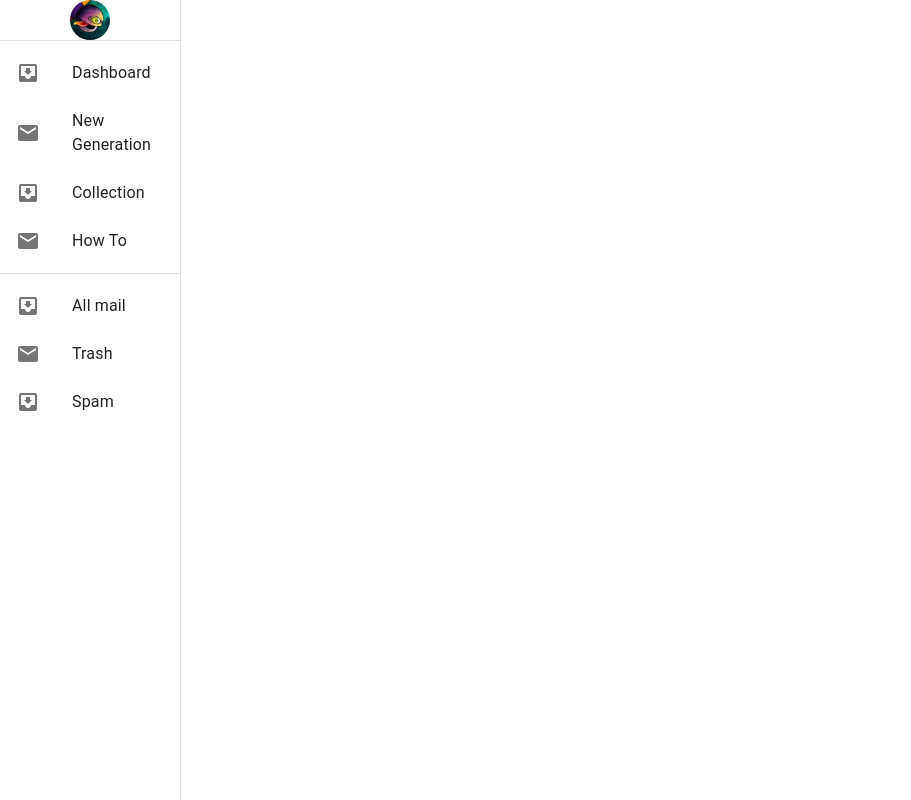
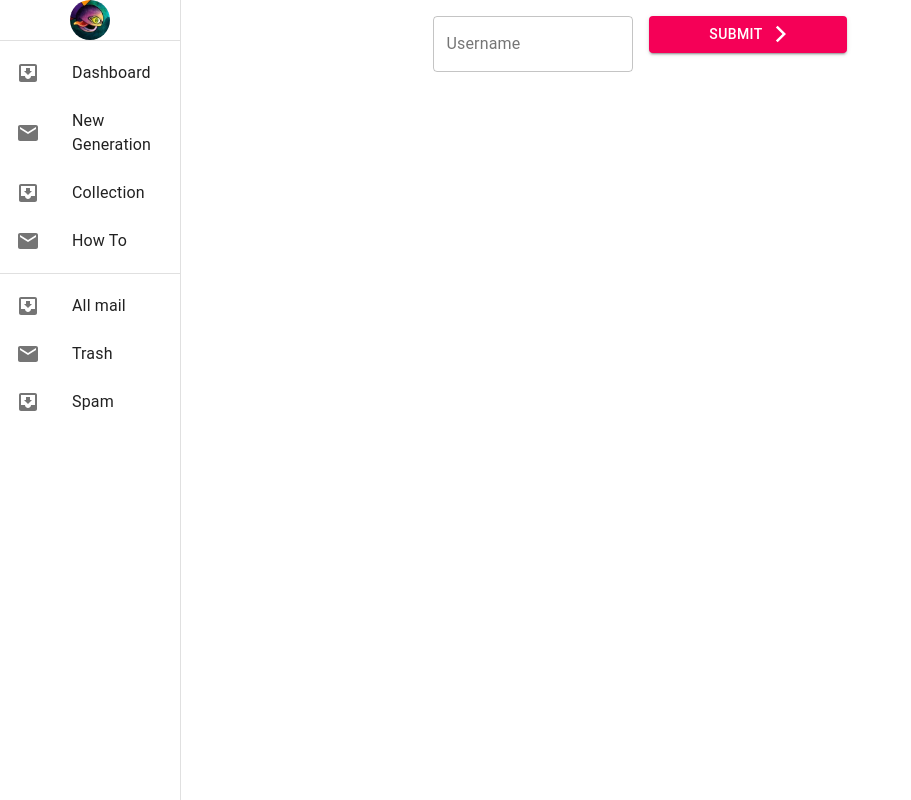
Before and after one commit to marcferraro/waveforming, a React (Create React App) app: page /login in a window 1280 px wide. Shown: the whole page, without its empty margins (0-911 px from the left). Built offline with nearby package versions, Linux system fonts and the light colour scheme.

Commit message:
Basic Login scaffolding and interface state

```diff
--- a/src/App.js
+++ b/src/App.js
@@ -1,6 +1,7 @@
 import { Route, Switch } from 'react-router-dom';
 import OverlappingWaveformInterface from './components/OverlappingWaveformInterface'
 import Navbar from './components/Navbar'
+import Login from './components/Login'
 
 
 function App() {
@@ -9,6 +10,7 @@ function App() {
       <Navbar />
       <Switch>
         <Route path='/new-overlapping-waveform' component={OverlappingWaveformInterface}/>
+        <Route path='/login' component={Login}/>
       </Switch>
     </div>
   );
--- a/src/components/OverlappingWaveformInterface.js
+++ b/src/components/OverlappingWaveformInterface.js
@@ -14,7 +14,7 @@ import { Grid, Paper, Switch, Select, MenuItem, FormControl, FormControlLabel, F
 // import Remove from '@material-ui/icons/Remove';
 import '../overlapInterface.css'
 import { OverlappingModel } from 'wavefunctioncollapse'
-import { useEffect } from 'react';
+import { useState, useEffect } from 'react';
 import testImg from './flower.png'
 
 // console.log(OverlappingModel)
@@ -80,12 +80,28 @@ const useStyles = makeStyles((theme) => ({
 }));
 
 function OverlappingWaveformInterface(){
+
+    const [image, setImage] = useState(null)
+
     const classes = useStyles();
 
     useEffect(() => {
         // console.log('useEffect')
         img_url_to_data(testImg, start)
     }, [])
+
+    const handleFile = event => {
+        const img = document.createElement('img')
+        img.src = URL.createObjectURL(event.target.files[0])
+        // const test = document.getElementById('test')
+        // test.src = URL.createObjectURL(event.target.files[0])
+        console.log(img)
+        setImage(img)
+        img.onload = e => {
+            const inputCanvas = document.getElementById("input")
+            inputCanvas.getContext('2d').drawImage(img, 0, 0)
+        }
+    }
 
     return(
         <div>
@@ -171,7 +187,9 @@ function OverlappingWaveformInterface(){
                                     color="primary"/>}
                                     label="Periodic Output"
                                 />
+                                <input onChange={handleFile} type="file" name="audio" accept="image/*" id="upload" />
                             {/* </FormGroup> */}
+                            <img id="test" src="" ></img>
                         </Grid>
                     </Paper>
                 </Grid>
--- /dev/null
+++ b/src/components/login.js
@@ -0,0 +1,36 @@
+import { makeStyles } from '@material-ui/core/styles';
+import TextField from '@material-ui/core/TextField';
+import Button from '@material-ui/core/Button';
+import ArrowForwardIosIcon from '@material-ui/icons/ArrowForwardIos';
+import { Grid } from '@material-ui/core'
+
+const useStyles = makeStyles((theme) => ({
+
+    root: {
+      '& > *': {
+        margin: theme.spacing(1),
+        width: '25ch',
+      },
+    },
+}));
+
+function Login(props){
+    const classes = useStyles()
+
+    const handleSubmit = () => {
+        console.log('submit')
+    }
+
+    return(
+        <div>
+            <Grid container justify="space-evenly" >
+                <form onSubmit={handleSubmit} className={classes.root} noValidate autoComplete="off">
+                        <TextField onChange={(event) => console.log('change')} id="outlined-basic" label="Username" variant="outlined" />
+                        <Button type="submit" variant="contained" color="secondary"endIcon={<ArrowForwardIosIcon />}>Submit</Button>
+                </form>
+            </Grid>
+        </div>
+    )
+}
+
+export default Login
--- a/src/reducers/auth.js
+++ b/src/reducers/auth.js
@@ -7,7 +7,7 @@ const authReducer = (state = null, action) => {
               username: action.user.username
             }
         default:
-        return state
+            return state
     }
 }
 
```
